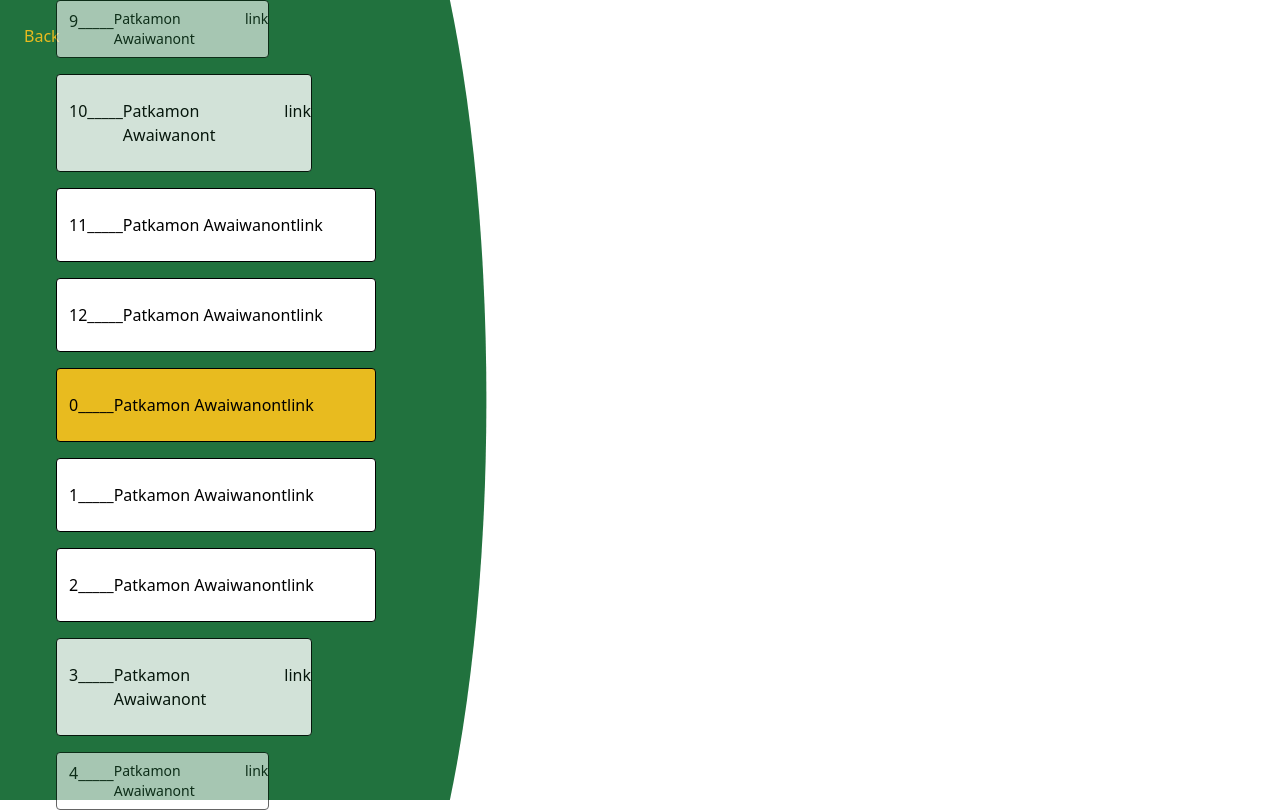
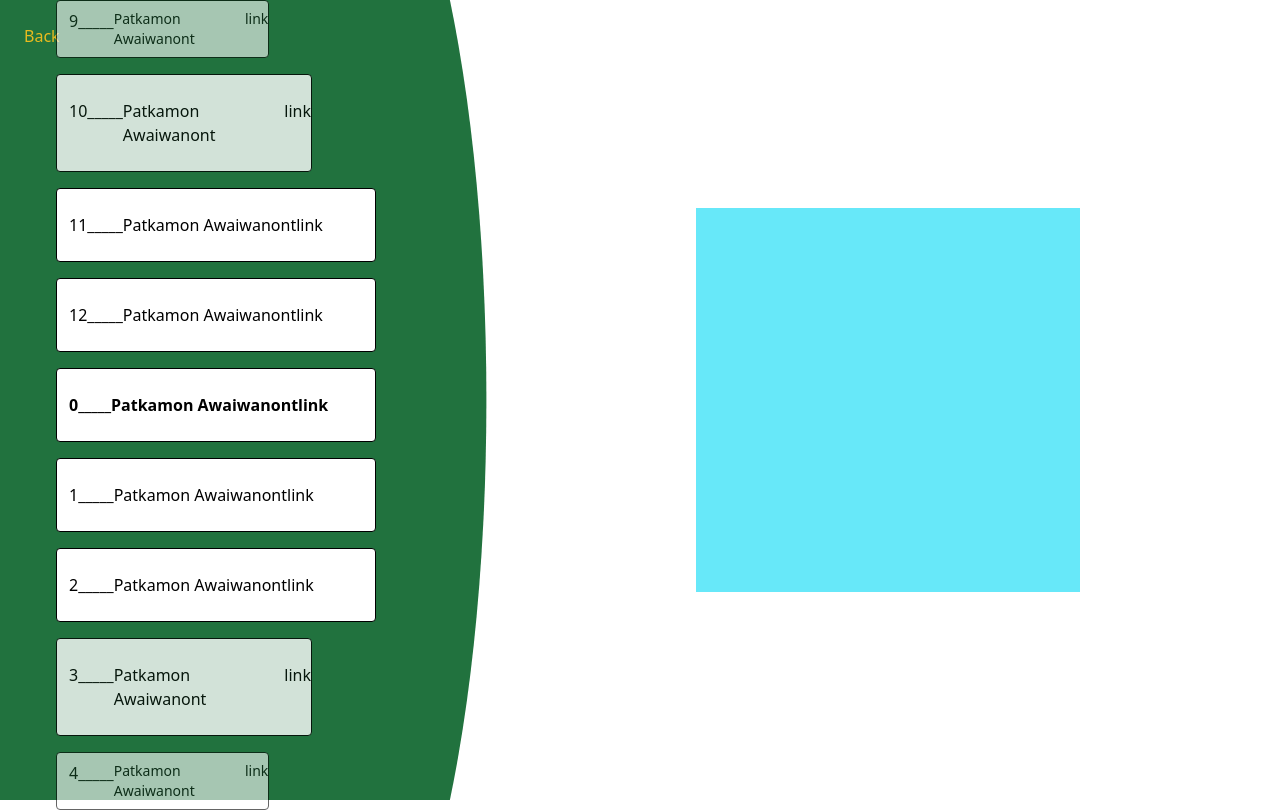
Before and after one commit to skdue-voter/skdue-voter, a Next.js app: page /candidate2 in a window 1280 px wide. Built offline with nearby package versions, Linux system fonts and the light colour scheme.

Commit message:
mock for touch

```diff
--- a/pages/candidate2.js
+++ b/pages/candidate2.js
@@ -44,8 +44,8 @@ function Candidate() {
             // TODO change key to other unique stuff
             <div
               key={index}
-              className={`card flex flex-row border rounded
-                ${index == 4 ? "bg-yellow" : "bg-white"}
+              className={`card flex flex-row border rounded bg-white
+                // ${index == 4 ? "font-extrabold" : ""}
                ${
                  index == 1 || index == 7
                    ? " opacity-80 w-2/5 lg:py-3 md:py-1"
@@ -75,6 +75,10 @@ function Candidate() {
           );
         })}
       </div>
+
+      <div className="bg-cyan-300 w-96 h-96 my-auto">
+        {/* TODO: TOUCH ADD HERE */}
+      </div>
     </div>
   );
 }
```
